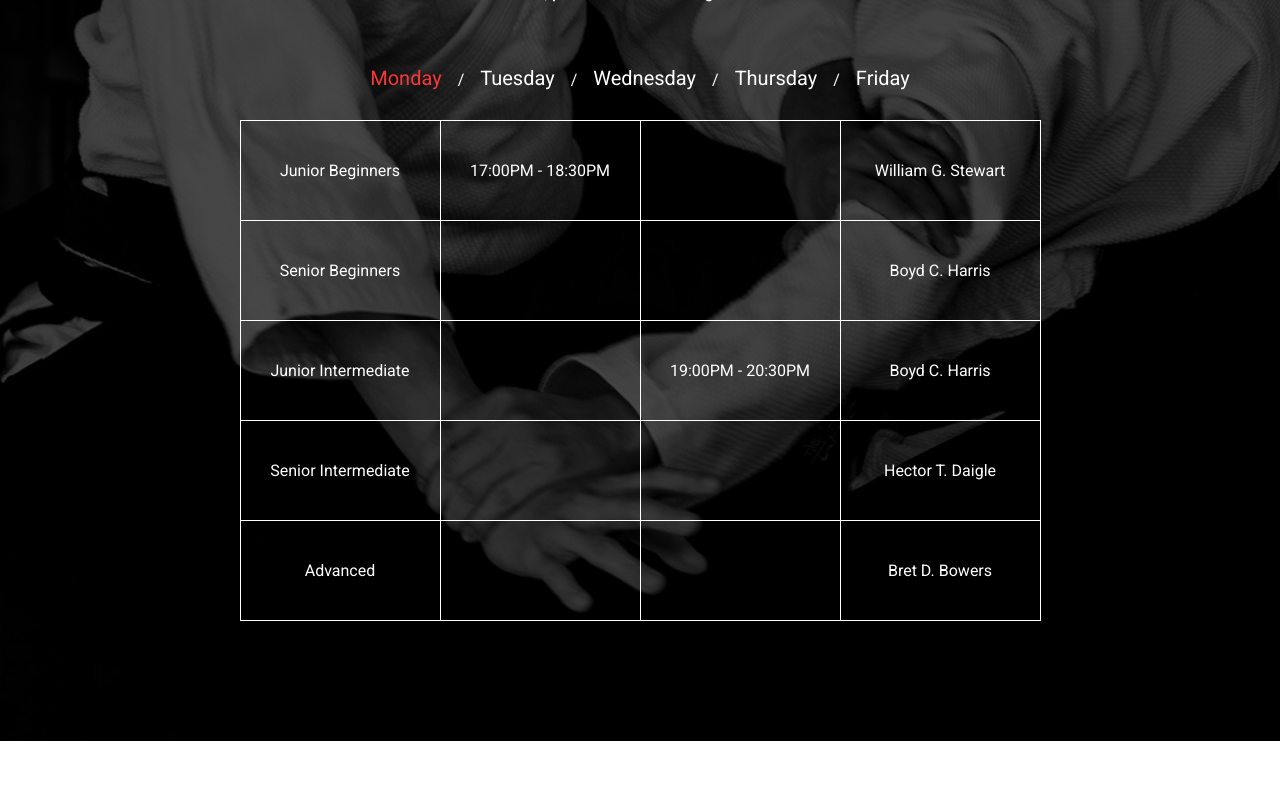
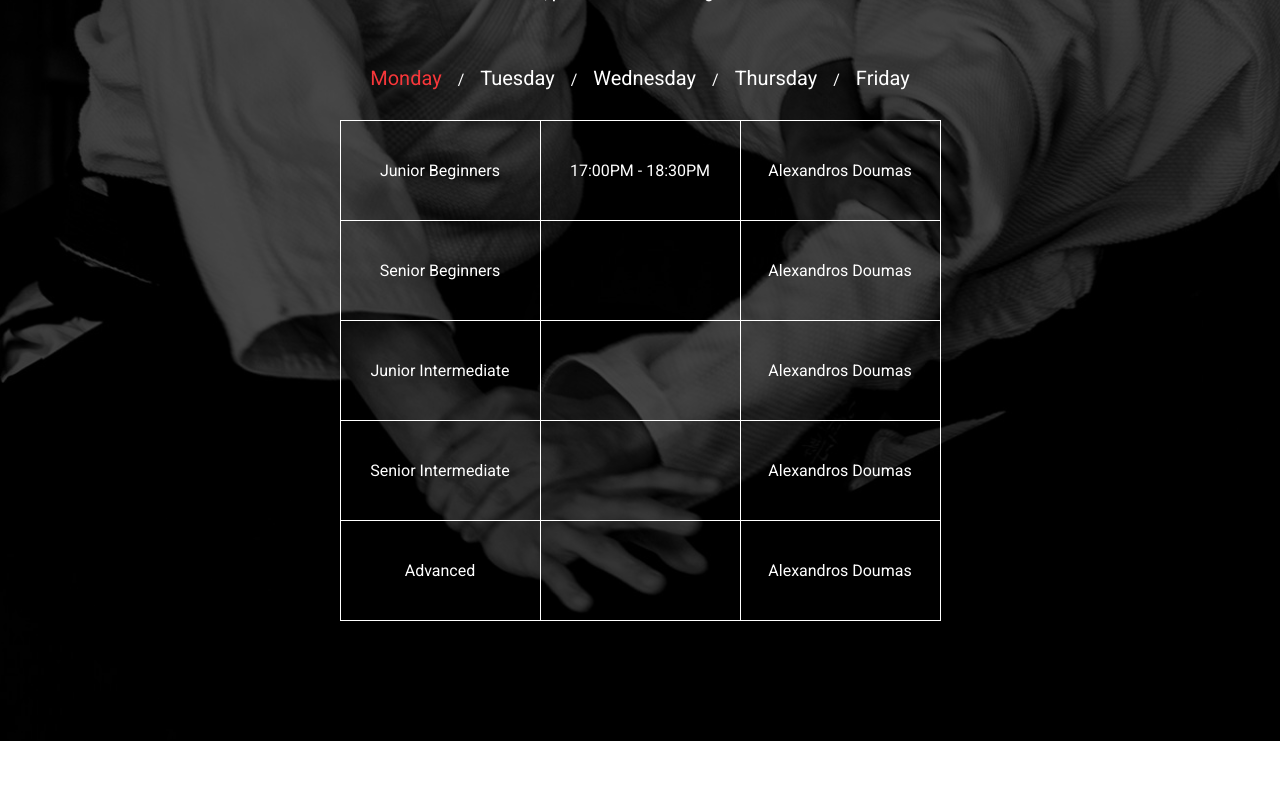
Before and after one commit to trif3/react-judo, a React (Create React App) app: page / in a window 1280 px wide. Shown: the part 3260-4060 px from the top of the page. Built offline with nearby package versions, Linux system fonts and the light colour scheme.

Commit message:
small changes

```diff
--- a/src/components/Contact/Contact.js
+++ b/src/components/Contact/Contact.js
@@ -13,7 +13,7 @@ const Contact = () => (
     </Container>
     <footer>
       <p>
-        Copyright &copy; 2022 by{" "}
+        Copyright &copy; 2023 by{" "}
         <a href="https://judosport.gr/" target="_blank">
           Kleitomaxos team
         </a>
--- a/src/components/Schedule/Table.js
+++ b/src/components/Schedule/Table.js
@@ -18,12 +18,8 @@ const Table = ({ day }) => {
               17:00PM - 18:30PM
             </span>
           </td>
-          <td>
-            <span className={day === "Tuesday" ? "" : "hidden"}>
-              16:00PM - 17:30PM
-            </span>
-          </td>
-          <td>William G. Stewart</td>
+
+          <td>Alexandros Doumas</td>
         </tr>
         <tr>
           <td>{t('table.sb')}</td>
@@ -32,12 +28,8 @@ const Table = ({ day }) => {
               16:00PM - 17:30PM
             </span>
           </td>
-          <td>
-            <span className={day === "Thursday" ? "" : "hidden"}>
-              17:00PM - 18:30PM
-            </span>
-          </td>
-          <td>Boyd C. Harris</td>
+
+          <td>Alexandros Doumas</td>
         </tr>
         <tr>
           <td>{t('table.ji')}</td>
@@ -46,12 +38,8 @@ const Table = ({ day }) => {
               18:00PM - 19:30PM
             </span>
           </td>
-          <td>
-            <span className={day === "Monday" ? "" : "hidden"}>
-              19:00PM - 20:30PM
-            </span>
-          </td>
-          <td>Boyd C. Harris</td>
+
+          <td>Alexandros Doumas</td>
         </tr>
         <tr>
           <td>{t('table.si')}</td>
@@ -60,12 +48,8 @@ const Table = ({ day }) => {
               17:00PM - 18:30PM
             </span>
           </td>
-          <td>
-            <span className={day === "Friday" ? "" : "hidden"}>
-              18:00PM - 19:30PM
-            </span>
-          </td>
-          <td>Hector T. Daigle</td>
+
+          <td>Alexandros Doumas</td>
         </tr>
         <tr>
           <td>{t('table.a')}</td>
@@ -74,12 +58,8 @@ const Table = ({ day }) => {
               19:00PM - 20:30PM
             </span>
           </td>
-          <td>
-            <span className={day === "Wednesday" ? "" : "hidden"}>
-              19:00PM - 20:30PM
-            </span>
-          </td>
-          <td>Bret D. Bowers</td>
+
+          <td>Alexandros Doumas</td>
         </tr>
       </tbody>
     </table>
```
